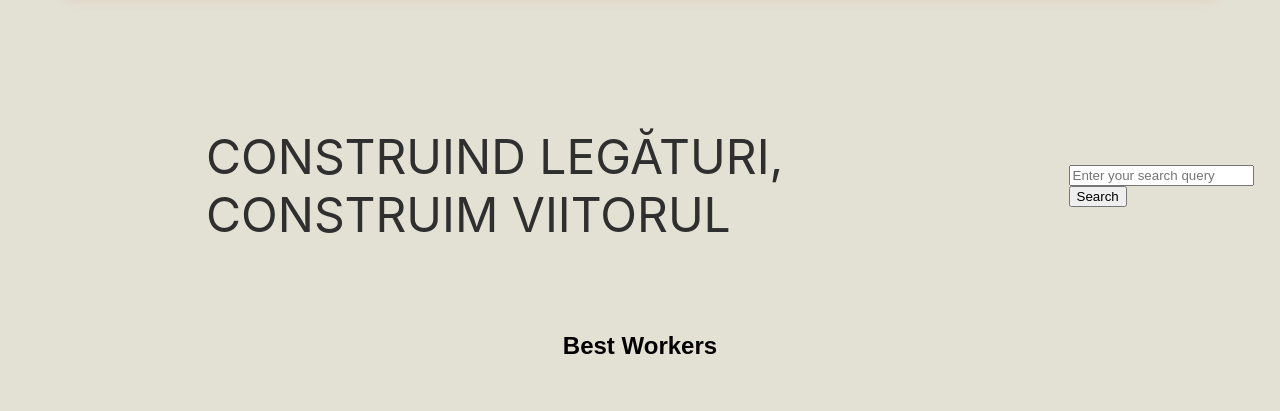
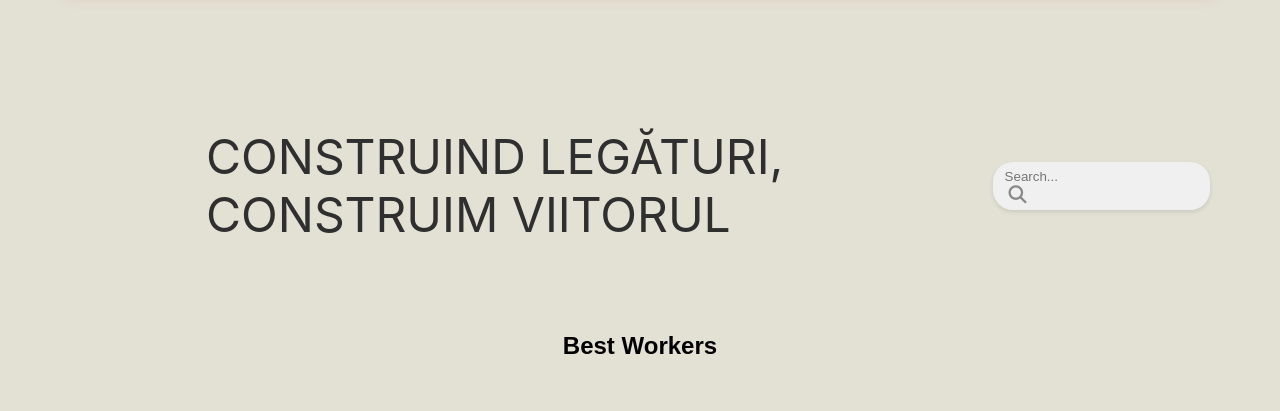
Before and after one commit to ilincafarima/Fixify_A, a Django app: page / in a window 1280 px wide. Shown: the part 70-481 px from the top of the page. Run offline with Django 5.2, Linux system fonts and the light colour scheme; data comes from the database, SQL or seed files in the repository; some libraries are stand-ins or nearby versions.

Commit message:
fixed search bar and trusted csfr token

```diff
--- a/Fixify/settings.py
+++ b/Fixify/settings.py
@@ -27,7 +27,6 @@ SECRET_KEY = 'django-insecure-qjx85&h9ls8-e6eg(xf6h=s#^7)(*5o(8^r-t5y#wix*gj&*2(
 DEBUG = True
 
 ALLOWED_HOSTS = ['leapcell.io']
-
 AUTH_USER_MODEL = 'authentication.CustomUser'
 
 # Application definition
@@ -131,3 +130,6 @@ DEFAULT_AUTO_FIELD = 'django.db.models.BigAutoField'
 STATICFILES_DIRS = [
     "./staticfiles/admin",
 ]
+CSRF_TRUSTED_ORIGINS = [
+    'https://ilincafarima-fixify-ffljjlqy.leapcell.dev',
+]
--- a/authentication/templates/home.html
+++ b/authentication/templates/home.html
@@ -960,6 +960,35 @@
       bottom: -2px;
       left: 0;
     }
+    .search-bar {
+      display: flex;
+      align-items: center;
+      width: 300px;
+      background-color: #f0f0f0;
+      border-radius: 20px;
+      padding: 5px 10px;
+      box-shadow: 0px 2px 4px rgba(0, 0, 0, 0.1);
+      margin-right:50px;
+
+    }
+
+    .search-bar input[type="text"] {
+      flex: 1;
+      border: none;
+      background: none;
+      outline: none;
+    }
+
+    .search-bar button {
+      border: none;
+      background: none;
+      cursor: pointer;
+    }
+
+    .search-bar button i {
+      color: #888;
+      font-size: 18px;
+    }
 
   </style>
 </head>
@@ -995,10 +1024,13 @@
   <div class="home-container">
     <p class="home-text">CONSTRUIND LEGĂTURI, CONSTRUIM VIITORUL</p>
 
+  <div class="search-bar">
+
     <form action="{% url 'search' %}" method="GET">
-      <input type="text" name="query" placeholder="Enter your search query">
-      <button type="submit">Search</button>
+    <input type="text" placeholder="Search...">
+    <button type="submit"><i class="fa fa-search"></i></button>
   </form>
+  </div>
 
 </div>
 
```
